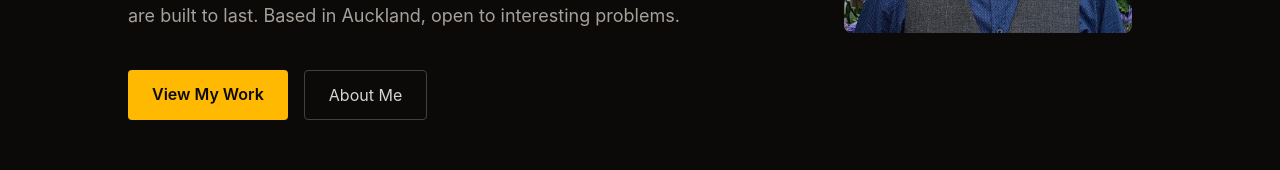
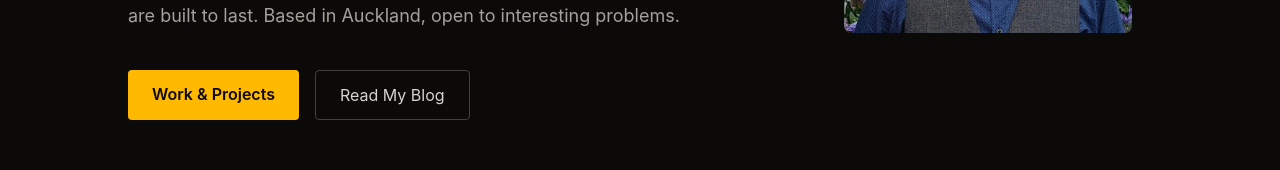
Before and after one commit to aman-vr/MyPortfolio, a React (Vite) app: page / in a window 1280 px wide. Shown: the part 541-711 px from the top of the page. Built offline with nearby package versions, Linux system fonts and the light colour scheme.

Commit message:
Fix Hero section labels and pointings

```diff
--- a/src/components/Hero.jsx
+++ b/src/components/Hero.jsx
@@ -44,16 +44,16 @@ export default function Hero() {
             </motion.p>
             <motion.div {...fadeUp(0.5)} className="flex flex-wrap gap-4">
               <a
-                href="#projects"
+                href="#experience"
                 className="px-6 py-3 bg-amber-400 text-stone-950 font-semibold rounded hover:bg-amber-300 transition-colors duration-200"
               >
-                View My Work
+                Work & Projects
               </a>
               <a
-                href="#about"
+                href="#blog"
                 className="px-6 py-3 border border-stone-700 text-stone-300 rounded hover:border-stone-400 hover:text-white transition-colors duration-200"
               >
-                About Me
+                Read My Blog
               </a>
             </motion.div>
           </div>
```
